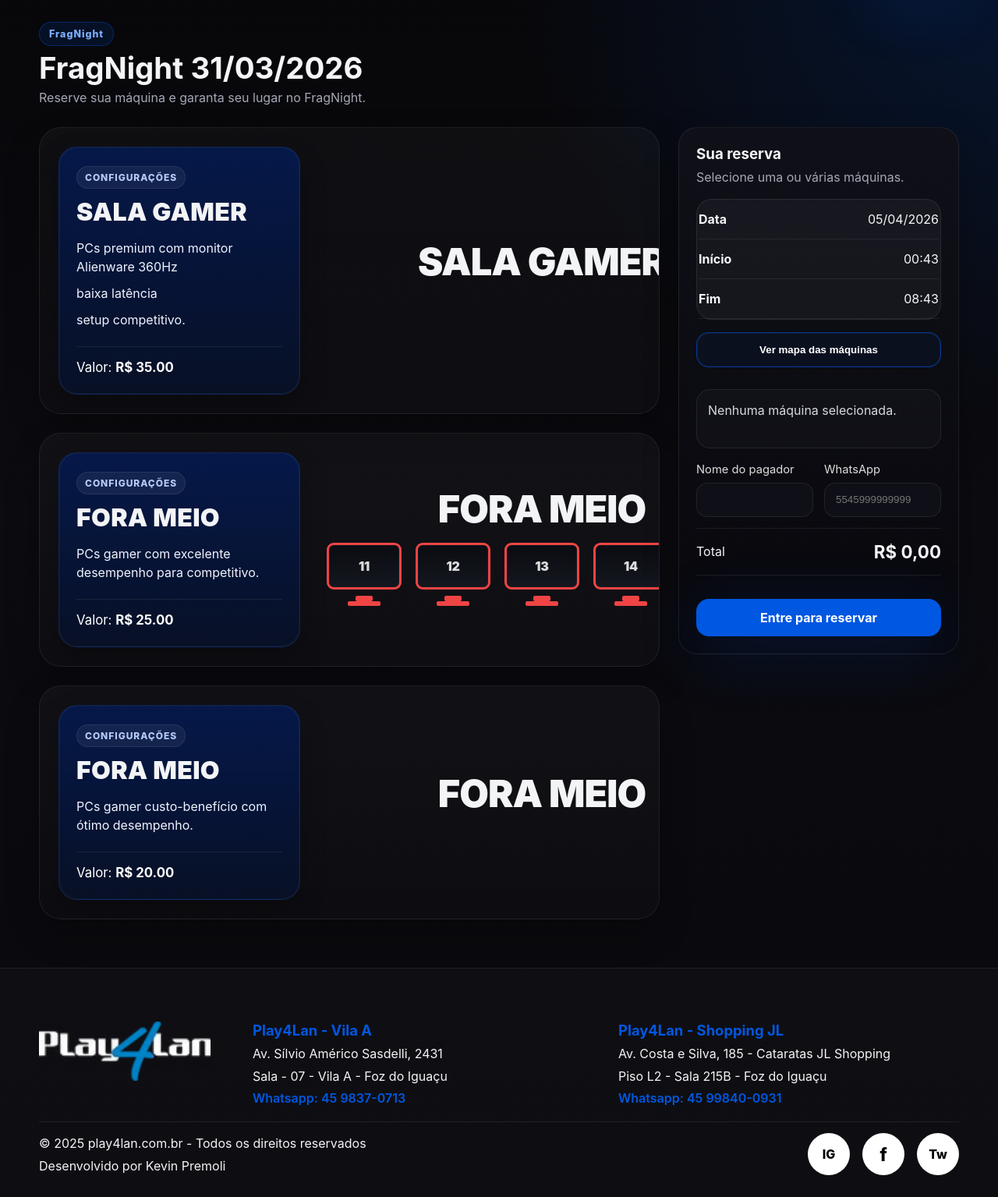
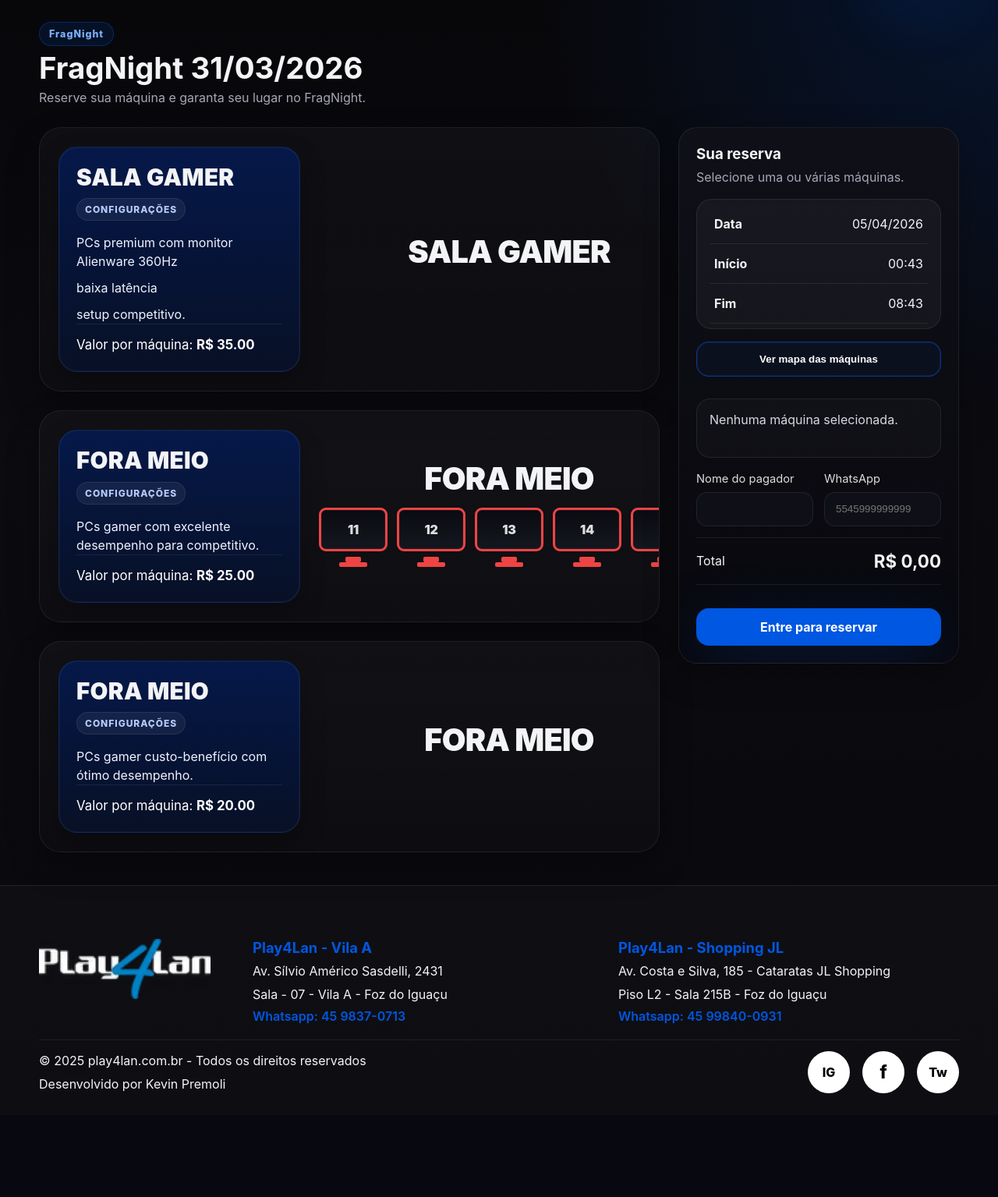
Before and after one commit to Hunter954/play4lanfragnight, a Flask app: page /evento/fragnight-31-03-2026 in a window 1280 px wide. Shown: the part 71-1606 px from the top of the page at 78% size. After the commit the page ends 1473 px from the top, so only its background shows below. Run offline with Flask 3, Linux system fonts and the light colour scheme; parts of the project's set-up code (start-up, migrations or seed data) failed here and were passed over.

Commit message:
Add files via upload

```diff
--- a/app/static/css/app.css
+++ b/app/static/css/app.css
@@ -15,7 +15,9 @@
   --shadow:0 20px 80px rgba(0,87,225,.22);
 }
 *{box-sizing:border-box}
-html,body{margin:0;padding:0;background:radial-gradient(circle at top right, rgba(0,87,225,.18), transparent 30%),linear-gradient(180deg,#07070a,#0b0b10 45%,#09090d);color:var(--text);font-family:Inter,system-ui,-apple-system,Segoe UI,Roboto,sans-serif}
+html,body{margin:0;padding:0;background:radial-gradient(circle at top right, rgba(0,87,225,.18), transparent 30%),linear-gradient(180deg,#07070a,#0b0b10 45%,#09090d);color:var(--text);font-family:Inter,system-ui,-apple-system,Segoe UI,Roboto,sans-serif;min-height:100vh}
+body{display:flex;flex-direction:column}
+main{flex:1 0 auto}
 a{color:inherit;text-decoration:none}
 img{max-width:100%;display:block}
 .container{width:min(1180px,calc(100% - 32px));margin:0 auto}
@@ -59,7 +61,7 @@ h1 span{color:#0057e1}
 .card-actions{display:flex;justify-content:space-between;gap:12px;align-items:center;margin-top:16px;flex-wrap:wrap}
 .badge{display:inline-flex;padding:8px 10px;border-radius:999px;background:rgba(255,255,255,.08);border:1px solid var(--line);font-size:.8rem}
 .badge-live{background:rgba(34,197,94,.12);border-color:rgba(34,197,94,.3);color:#86efac}
-.site-footer{border-top:1px solid var(--line);padding-top:34px;margin-top:20px;background:rgba(255,255,255,.02)}
+.site-footer{border-top:1px solid var(--line);padding-top:34px;margin-top:auto;background:rgba(255,255,255,.02)}
 .footer-grid{display:grid;grid-template-columns:2fr 1fr 1fr;gap:24px;padding-bottom:24px}
 .footer-grid h4{margin-bottom:10px}
 .footer-grid a{display:block;color:var(--muted);margin-bottom:8px}
@@ -281,17 +283,17 @@ th,td{text-align:left;padding:14px;border-bottom:1px solid var(--line);vertical-
 .section-event-detail .machine-sector-card{display:grid;grid-template-columns:310px minmax(0,1fr);gap:28px;align-items:center;padding:26px;border-radius:28px;background:linear-gradient(180deg,rgba(255,255,255,.03),rgba(255,255,255,.015));border:1px solid rgba(255,255,255,.07);box-shadow:0 18px 44px rgba(0,0,0,.24);overflow:hidden;}
 .section-event-detail .machine-sector-info{align-self:stretch;}
 .section-event-detail .section-spec-card,.section-event-detail .section-spec-card__inner{height:100%;}
-.section-event-detail .section-spec-card__inner{padding:24px 22px;border-radius:24px;background:linear-gradient(180deg,rgba(4,25,78,.92),rgba(8,17,39,.96));border:1px solid rgba(90,140,255,.14);box-shadow:inset 0 0 0 1px rgba(255,255,255,.03),0 14px 34px rgba(0,0,0,.24);}
-.section-event-detail .section-spec-card h4{font-size:2rem;line-height:1;margin-bottom:18px;font-weight:900;letter-spacing:.01em;}
+.section-event-detail .section-spec-card__inner{display:flex;flex-direction:column;padding:24px 22px;border-radius:24px;background:linear-gradient(180deg,rgba(4,25,78,.92),rgba(8,17,39,.96));border:1px solid rgba(90,140,255,.14);box-shadow:inset 0 0 0 1px rgba(255,255,255,.03),0 14px 34px rgba(0,0,0,.24);}
+.section-event-detail .section-spec-card h4{font-size:1.85rem;line-height:1;margin-bottom:12px;font-weight:900;letter-spacing:.01em;}
 .section-event-detail .spec-lines{gap:10px;font-size:1rem;line-height:1.48;color:#eef4ff;}
-.section-event-detail .spec-price{margin-top:22px;padding-top:16px;font-size:1.05rem;}
-.section-event-detail .machine-sector-stage{display:grid;gap:18px;justify-items:center;min-width:0;}
-.section-event-detail .cinema-section-title{font-size:3rem;line-height:.95;letter-spacing:-.02em;font-weight:900;text-align:center;margin:0;}
-.section-event-detail .cinema-machine-grid{display:grid;grid-template-columns:repeat(5,96px);justify-content:center;gap:26px 18px;padding:4px 8px 2px;max-width:100%;}
+.section-event-detail .spec-price{margin-top:auto;padding-top:16px;font-size:1.05rem;}
+.section-event-detail .machine-sector-stage{display:grid;gap:16px;justify-items:center;min-width:0;}
+.section-event-detail .cinema-section-title{font-size:2.55rem;line-height:.95;letter-spacing:-.02em;font-weight:900;text-align:center;margin:0;max-width:100%;word-break:break-word;}
+.section-event-detail .cinema-machine-grid{display:grid;grid-template-columns:repeat(5,88px);justify-content:center;gap:20px 12px;padding:4px 0 2px;max-width:100%;}
 .section-event-detail .machine-seat{transform:translateZ(0);}
-.section-event-detail .machine-seat .seat-monitor{width:96px;height:60px;border:3px solid var(--group-color);border-radius:9px;background:linear-gradient(180deg,rgba(10,12,18,.98),rgba(22,24,32,.95));box-shadow:inset 0 0 0 1px rgba(255,255,255,.03);}
-.section-event-detail .machine-seat .seat-stand{width:22px;height:7px;margin-top:8px;}
-.section-event-detail .machine-seat .seat-stand:after{width:42px;height:6px;}
+.section-event-detail .machine-seat .seat-monitor{width:88px;height:56px;border:3px solid var(--group-color);border-radius:9px;background:linear-gradient(180deg,rgba(10,12,18,.98),rgba(22,24,32,.95));box-shadow:inset 0 0 0 1px rgba(255,255,255,.03);}
+.section-event-detail .machine-seat .seat-stand{width:20px;height:7px;margin-top:7px;}
+.section-event-detail .machine-seat .seat-stand:after{width:36px;height:6px;}
 .section-event-detail .machine-seat:hover .seat-monitor{background:linear-gradient(180deg,rgba(10,18,38,1),rgba(18,34,64,.98));border-color:#2f86ff;box-shadow:0 0 0 2px rgba(47,134,255,.14),0 14px 32px rgba(0,0,0,.32);}
 .section-event-detail .machine-seat.is-selected .seat-monitor{background:linear-gradient(180deg,#0d72ff,#0057e1);border-color:#59a0ff;box-shadow:0 0 0 2px rgba(45,134,255,.18),0 16px 36px rgba(0,87,225,.34),inset 0 0 24px rgba(255,255,255,.08);}
 .section-event-detail .machine-seat.is-selected .seat-stand,
@@ -300,11 +302,11 @@ th,td{text-align:left;padding:14px;border-bottom:1px solid var(--line);vertical-
 .section-event-detail .machine-tooltip{min-width:250px;max-width:280px;padding:14px 15px;background:linear-gradient(180deg,#0d1018,#0c1326);border:1px solid rgba(90,140,255,.2);border-radius:16px;box-shadow:0 18px 36px rgba(0,0,0,.34);}
 .section-event-detail .machine-tooltip strong{display:block;margin-bottom:6px;}
 .section-event-detail .machine-tooltip .tooltip-lines{display:block;margin:8px 0 10px;line-height:1.48;color:#e7efff;}
-.section-event-detail .event-sidebar{position:sticky;top:96px;padding:22px;border-radius:24px;background:linear-gradient(180deg,rgba(16,16,25,.96),rgba(8,8,13,.98));box-shadow:0 16px 44px rgba(0,0,0,.28);}
-.section-event-detail .event-info-card{margin-bottom:20px;padding:0 2px;}
-.section-event-detail .event-info-card div{padding:15px 0;}
+.section-event-detail .event-sidebar{position:sticky;top:96px;padding:22px;border-radius:24px;background:linear-gradient(180deg,rgba(16,16,25,.96),rgba(8,8,13,.98));box-shadow:0 16px 44px rgba(0,0,0,.28);overflow:hidden;}
+.section-event-detail .event-info-card{margin-bottom:20px;padding:6px 16px;}
+.section-event-detail .event-info-card div{padding:15px 6px;}
 .section-event-detail .checkout-header p{margin-top:8px;}
-.section-event-detail .selected-list{margin:16px 0 18px;min-height:72px;background:rgba(255,255,255,.025);}
+.section-event-detail .selected-list{margin:16px 0 18px;min-height:72px;background:rgba(255,255,255,.025);padding:14px 16px;}
 .section-event-detail .map-trigger-outline{margin:14px 0 0;border:1px solid rgba(0,87,225,.58);background:rgba(0,87,225,.06);box-shadow:inset 0 0 0 1px rgba(91,157,255,.08);}
 .section-event-detail .map-trigger-outline:hover{background:rgba(0,87,225,.12);border-color:rgba(70,137,255,.88);}
 .section-event-detail .form-grid{margin-top:10px;}
@@ -351,7 +353,7 @@ th,td{text-align:left;padding:14px;border-bottom:1px solid var(--line);vertical-
   .section-event-detail .event-page-header h1{font-size:2.5rem;}
   .section-event-detail .event-sectors-stack{gap:18px;}
   .section-event-detail .machine-sector-card{padding:16px;border-radius:22px;gap:16px;}
-  .section-event-detail .section-spec-card h4{font-size:1.7rem;margin-bottom:14px;}
+  .section-event-detail .section-spec-card h4{font-size:1.55rem;margin-bottom:10px;}
   .section-event-detail .spec-lines{font-size:.95rem;gap:8px;}
   .section-event-detail .cinema-section-title{font-size:2rem;}
   .section-event-detail .cinema-machine-grid{grid-template-columns:repeat(5,54px);gap:16px 8px;padding:0;}
@@ -395,25 +397,25 @@ th,td{text-align:left;padding:14px;border-bottom:1px solid var(--line);vertical-
 .section-event-detail #machine-form.event-detail-grid{display:grid;grid-template-columns:minmax(0,1fr) 360px;gap:24px;align-items:start;}
 .section-event-detail .event-sectors-stack{display:grid;gap:24px;}
 .section-event-detail .machine-sector-card{display:grid;grid-template-columns:310px minmax(0,1fr);gap:24px;align-items:center;padding:24px;border-radius:28px;background:linear-gradient(180deg,rgba(255,255,255,.03),rgba(255,255,255,.015));border:1px solid rgba(255,255,255,.07);box-shadow:0 18px 44px rgba(0,0,0,.24);overflow:hidden;}
-.section-event-detail .machine-sector-stage{display:grid;gap:18px;justify-items:center;min-width:0;}
-.section-event-detail .cinema-section-title{margin:0;text-align:center;font-size:clamp(2.4rem,3.8vw,3.4rem);line-height:.96;font-weight:900;letter-spacing:-.02em;}
-.section-event-detail .cinema-machine-grid{grid-template-columns:repeat(5,96px);gap:26px 18px;padding:2px 10px 0;}
-.section-event-detail .seat-monitor{width:96px;height:60px;border-width:3px;border-radius:10px;background:linear-gradient(180deg,rgba(10,12,18,.98),rgba(22,24,32,.95));}
-.section-event-detail .seat-stand{width:22px;height:7px;margin-top:8px;}
-.section-event-detail .seat-stand:after{width:42px;height:6px;}
-.section-event-detail .section-spec-card__inner{padding:24px 22px;border-radius:24px;background:linear-gradient(180deg,rgba(4,25,78,.92),rgba(8,17,39,.96));border:1px solid rgba(90,140,255,.14);box-shadow:inset 0 0 0 1px rgba(255,255,255,.03),0 14px 34px rgba(0,0,0,.24);}
-.section-event-detail .config-label{display:inline-flex;align-items:center;padding:6px 10px;border-radius:999px;background:rgba(255,255,255,.06);border:1px solid rgba(255,255,255,.08);font-size:.75rem;font-weight:800;letter-spacing:.08em;text-transform:uppercase;color:#b6caf8;margin-bottom:14px;}
-.section-event-detail .section-spec-card h4{font-size:2rem;line-height:1;margin-bottom:18px;font-weight:900;letter-spacing:.01em;}
+.section-event-detail .machine-sector-stage{display:grid;gap:16px;justify-items:center;min-width:0;}
+.section-event-detail .cinema-section-title{margin:0;text-align:center;font-size:clamp(2.2rem,3.1vw,3rem);line-height:.96;font-weight:900;letter-spacing:-.02em;max-width:100%;word-break:break-word;}
+.section-event-detail .cinema-machine-grid{grid-template-columns:repeat(5,88px);gap:20px 12px;padding:2px 0 0;}
+.section-event-detail .seat-monitor{width:88px;height:56px;border-width:3px;border-radius:10px;background:linear-gradient(180deg,rgba(10,12,18,.98),rgba(22,24,32,.95));}
+.section-event-detail .seat-stand{width:20px;height:7px;margin-top:7px;}
+.section-event-detail .seat-stand:after{width:36px;height:6px;}
+.section-event-detail .section-spec-card__inner{display:flex;flex-direction:column;padding:24px 22px;border-radius:24px;background:linear-gradient(180deg,rgba(4,25,78,.92),rgba(8,17,39,.96));border:1px solid rgba(90,140,255,.14);box-shadow:inset 0 0 0 1px rgba(255,255,255,.03),0 14px 34px rgba(0,0,0,.24);}
+.section-event-detail .config-label{display:inline-flex;align-items:center;padding:6px 10px;border-radius:999px;background:rgba(255,255,255,.06);border:1px solid rgba(255,255,255,.08);font-size:.75rem;font-weight:800;letter-spacing:.08em;text-transform:uppercase;color:#b6caf8;margin:0 0 16px;align-self:flex-start;}
+.section-event-detail .section-spec-card h4{font-size:1.85rem;line-height:1;margin-bottom:12px;font-weight:900;letter-spacing:.01em;}
 .section-event-detail .spec-lines{display:grid;gap:10px;font-size:1rem;line-height:1.5;color:#eef4ff;}
-.section-event-detail .spec-price{margin-top:22px;padding-top:16px;border-top:1px solid rgba(255,255,255,.08);font-size:1.05rem;}
-.section-event-detail .event-sidebar{position:sticky;top:96px;padding:22px;border-radius:24px;background:linear-gradient(180deg,rgba(16,16,25,.96),rgba(8,8,13,.98));box-shadow:0 16px 44px rgba(0,0,0,.28);}
+.section-event-detail .spec-price{margin-top:auto;padding-top:16px;border-top:1px solid rgba(255,255,255,.08);font-size:1.05rem;}
+.section-event-detail .event-sidebar{position:sticky;top:96px;padding:22px;border-radius:24px;background:linear-gradient(180deg,rgba(16,16,25,.96),rgba(8,8,13,.98));box-shadow:0 16px 44px rgba(0,0,0,.28);overflow:hidden;}
 .section-event-detail .checkout-header{margin-bottom:18px;}
 .section-event-detail .checkout-header p{margin-top:8px;}
-.section-event-detail .event-info-card{margin-bottom:16px;padding:0 2px;}
-.section-event-detail .event-info-card div{padding:15px 0;}
+.section-event-detail .event-info-card{margin-bottom:16px;padding:6px 16px;}
+.section-event-detail .event-info-card div{padding:15px 6px;}
 .section-event-detail .map-trigger-outline{margin:0 0 14px;border:1px solid rgba(0,87,225,.58);background:rgba(0,87,225,.06);box-shadow:inset 0 0 0 1px rgba(91,157,255,.08);}
 .section-event-detail .map-trigger-outline:hover{background:rgba(0,87,225,.12);border-color:rgba(70,137,255,.88);}
-.section-event-detail .selected-list{display:flex;flex-wrap:wrap;gap:10px;align-items:flex-start;margin:14px 0 0;min-height:76px;padding:14px;border-radius:18px;background:rgba(255,255,255,.025);border:1px solid var(--line);}
+.section-event-detail .selected-list{display:flex;flex-wrap:wrap;gap:10px;align-items:flex-start;margin:14px 0 0;min-height:76px;padding:14px 16px;border-radius:18px;background:rgba(255,255,255,.025);border:1px solid var(--line);}
 .section-event-detail .selected-list.is-empty{display:block;color:#d7d8df;line-height:1.55;}
 .section-event-detail .selected-badge{display:inline-flex;align-items:center;justify-content:center;min-width:48px;padding:10px 12px;border-radius:999px;background:rgba(0,87,225,.12);border:1px solid rgba(70,137,255,.38);color:#fff;font-weight:800;letter-spacing:.04em;}
 .section-event-detail .checkout-payment-block{display:grid;gap:14px;margin-top:18px;}
@@ -437,7 +439,7 @@ th,td{text-align:left;padding:14px;border-bottom:1px solid var(--line);vertical-
   .section-event-detail .event-page-header h1{font-size:2.5rem;}
   .section-event-detail .event-sectors-stack{gap:18px;}
   .section-event-detail .machine-sector-card{padding:16px;border-radius:22px;gap:16px;}
-  .section-event-detail .section-spec-card h4{font-size:1.7rem;margin-bottom:14px;}
+  .section-event-detail .section-spec-card h4{font-size:1.55rem;margin-bottom:10px;}
   .section-event-detail .spec-lines{font-size:.95rem;gap:8px;}
   .section-event-detail .cinema-section-title{font-size:2rem;}
   .section-event-detail .cinema-machine-grid{grid-template-columns:repeat(5,54px);gap:16px 8px;padding:0;}
--- a/app/templates/site/event_detail.html
+++ b/app/templates/site/event_detail.html
@@ -19,14 +19,14 @@
             <div class="machine-sector-info">
               <div class="section-spec-card desktop-spec-card">
                 <div class="section-spec-card__inner">
+                  <h4>{{ section.title }}</h4>
                   <span class="config-label">Configurações</span>
-                  <h4>{{ section.title }}</h4>
                   <div class="spec-lines">
                     {% for line in section.spec_lines %}
                     <div>{{ line }}</div>
                     {% endfor %}
                   </div>
-                  <div class="spec-price">Valor: <strong>R$ {{ '%.2f'|format(section.group.price) }}</strong></div>
+                  <div class="spec-price">Valor por máquina: <strong>R$ {{ '%.2f'|format(section.group.price) }}</strong></div>
                 </div>
               </div>
             </div>
```
